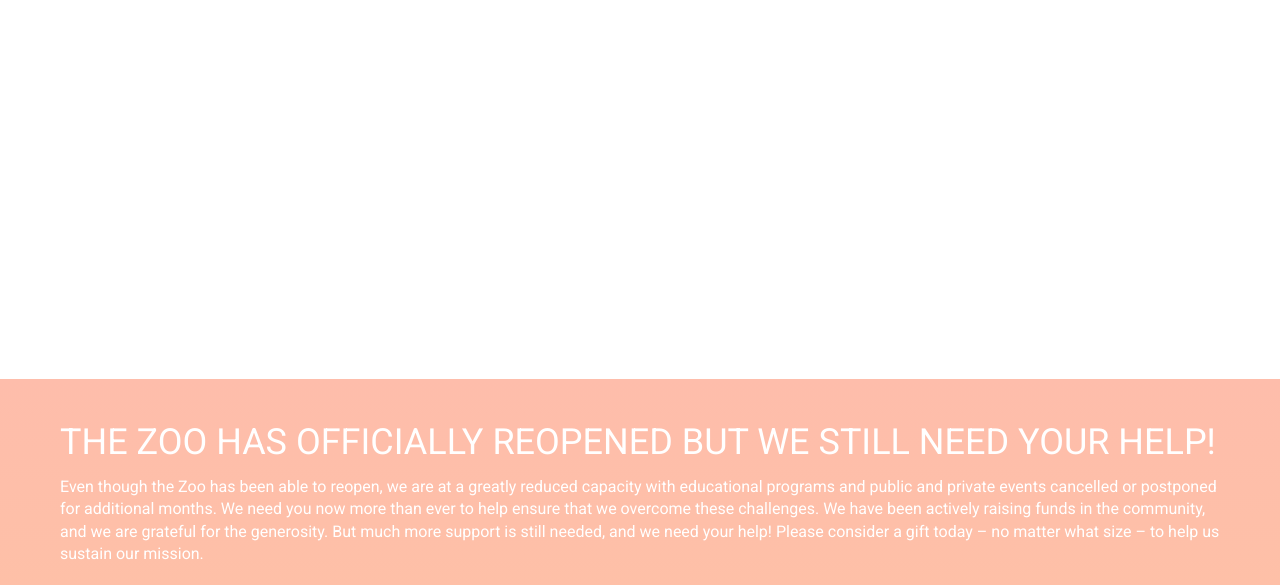
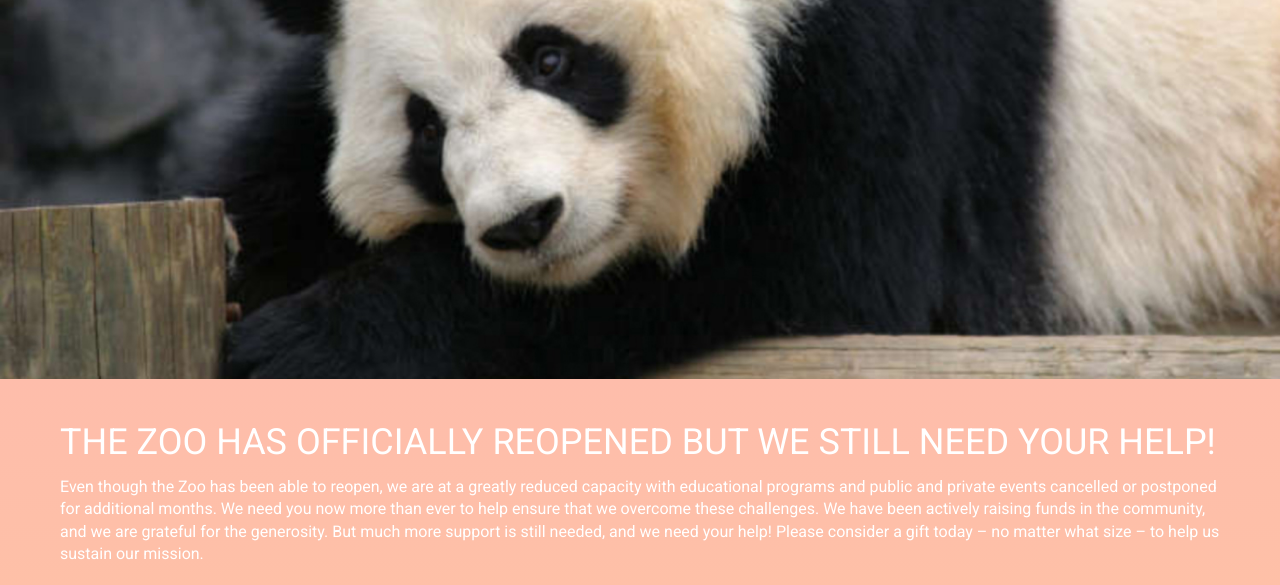
Before and after one commit to Helgako-123/online-zoo, a plain HTML site: page pages/donate/index.html in a window 1280 px wide. Shown: the part 83-668 px from the top of the page. Drawn offline with Linux system fonts and the light colour scheme.

Commit message:
fix: the path to the backround image

```diff
--- a/pages/donate/style.css
+++ b/pages/donate/style.css
@@ -10,7 +10,7 @@
 
 header {
    height: 80px;
-   background-image:url('../../Giant_Panda.jpg');
+   background-image:url('../../images/Giant_Panda.jpg');
     background-repeat: no-repeat;
     background-size: cover;
   height: 462px;
```
